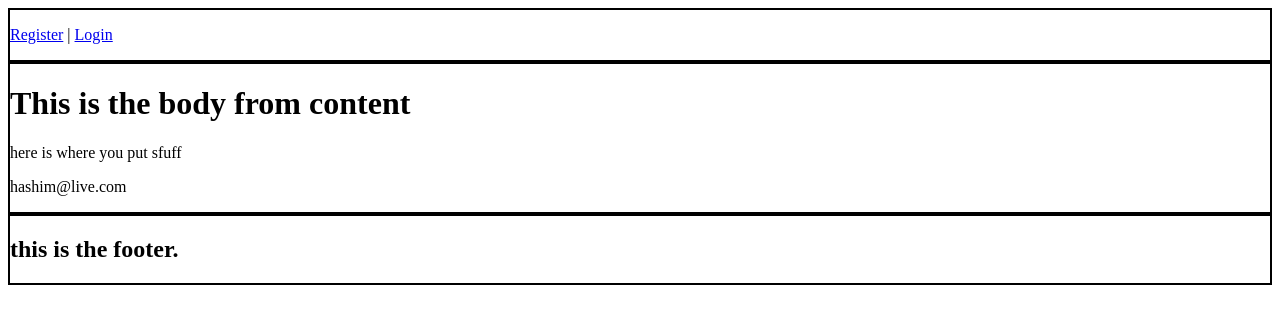
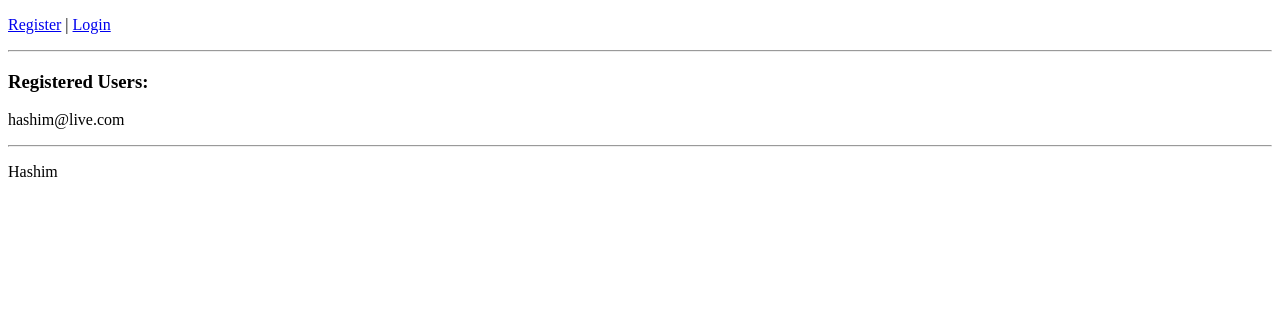
Before and after one commit to hashimTahir/Python-Django-Playground, a Django app: page / in a window 1280 px wide. Shown: the top 324 px of the page. Run offline with Django 3.2, Linux system fonts and the light colour scheme; data comes from the database, SQL or seed files in the repository; both versions use the stored data as it was after the commit.

Commit message:
Code Clean up

```diff
--- a/personal/templates/personal/home.html
+++ b/personal/templates/personal/home.html
@@ -3,22 +3,14 @@
 
 
 {% block content %}
-<div style="border: 2px solid #000000;">
-    <h1>This is the body from content</h1>
-    <p>here is where you put sfuff</p>
+<h3>
+    Registered Users:
+</h3>
+{% for accout in accounts %}
+<p>
+    {{accout}}
 
-    <P>
-        {{data_string}}
-    </P>
-    <P>
-        {{data_number}}
-    </P>
-    {% for accout in accounts %}
-    <p>
-        {{accout}}
+</p>
+{% endfor %}
 
-    </p>
-    {% endfor %}
-
-</div>
 {% endblock content %}
--- a/templates/base.html
+++ b/templates/base.html
@@ -2,13 +2,13 @@
 <html>
 
 <head>
-    <div style="border: 2px solid #000000;">
-        {% if request.user.is_authenticated %}
-        <p>Hello , {{request.user.username}} | <a href="{% url 'logout' %}">Logout</a></p>
-        {% else %}
-        <p><a href="{% url 'register' %}">Register</a> | <a href="#">Login</a></p>
-        {% endif %}
-    </div>
+    {% if request.user.is_authenticated %}
+    <p>Hello , {{request.user.username}} | <a href="{% url 'logout' %}">Logout</a></p>
+    {% else %}
+    <p><a href="{% url 'register' %}">Register</a> | <a href="#">Login</a></p>
+    {% endif %}
+    <hr>
+
 </head>
 
 <body>
@@ -16,11 +16,10 @@
     {% endblock content %}
 </body>
 <footer>
-    <div style="border: 2px solid #000000;">
-        <h2>
-            this is the footer.
-        </h2>
-    </div>
+    <hr>
+    <p>
+        Hashim
+    </p>
 
 </footer>
 
```
Also changed, not shown: db.sqlite3.
